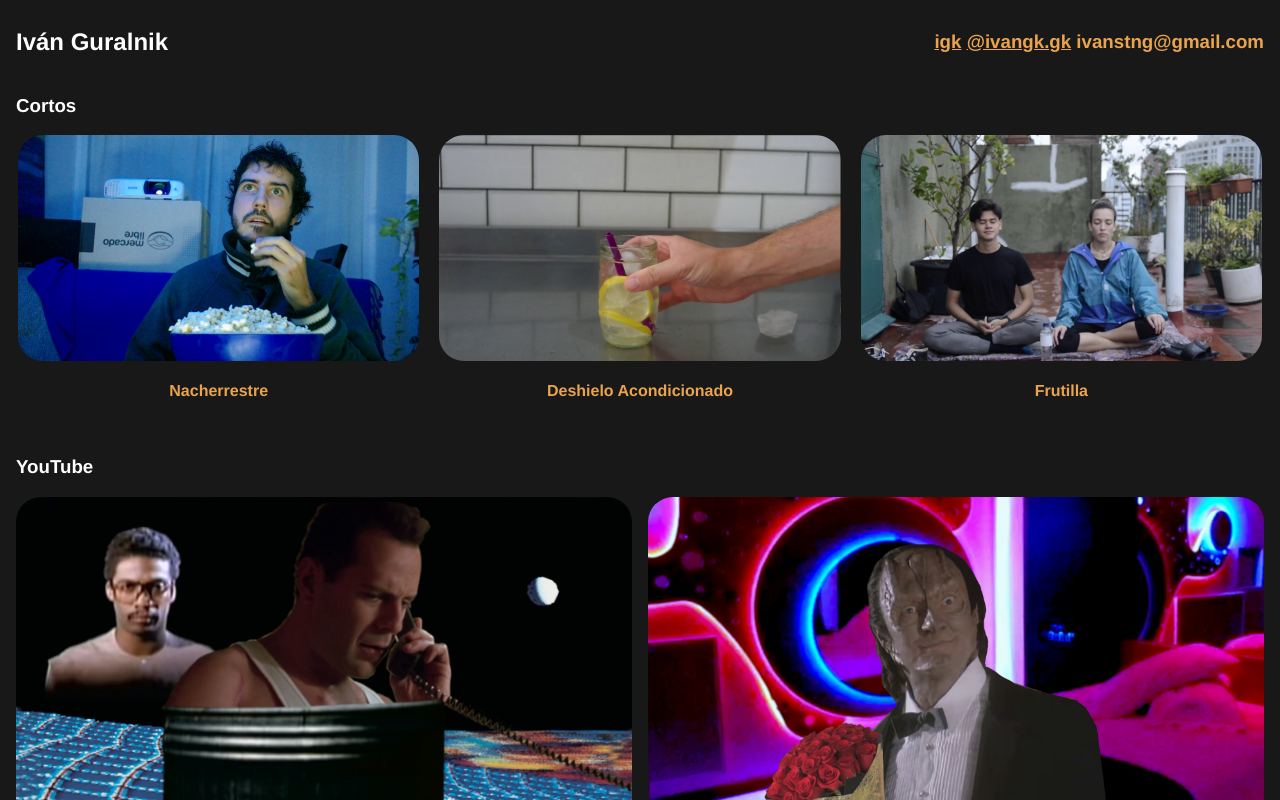
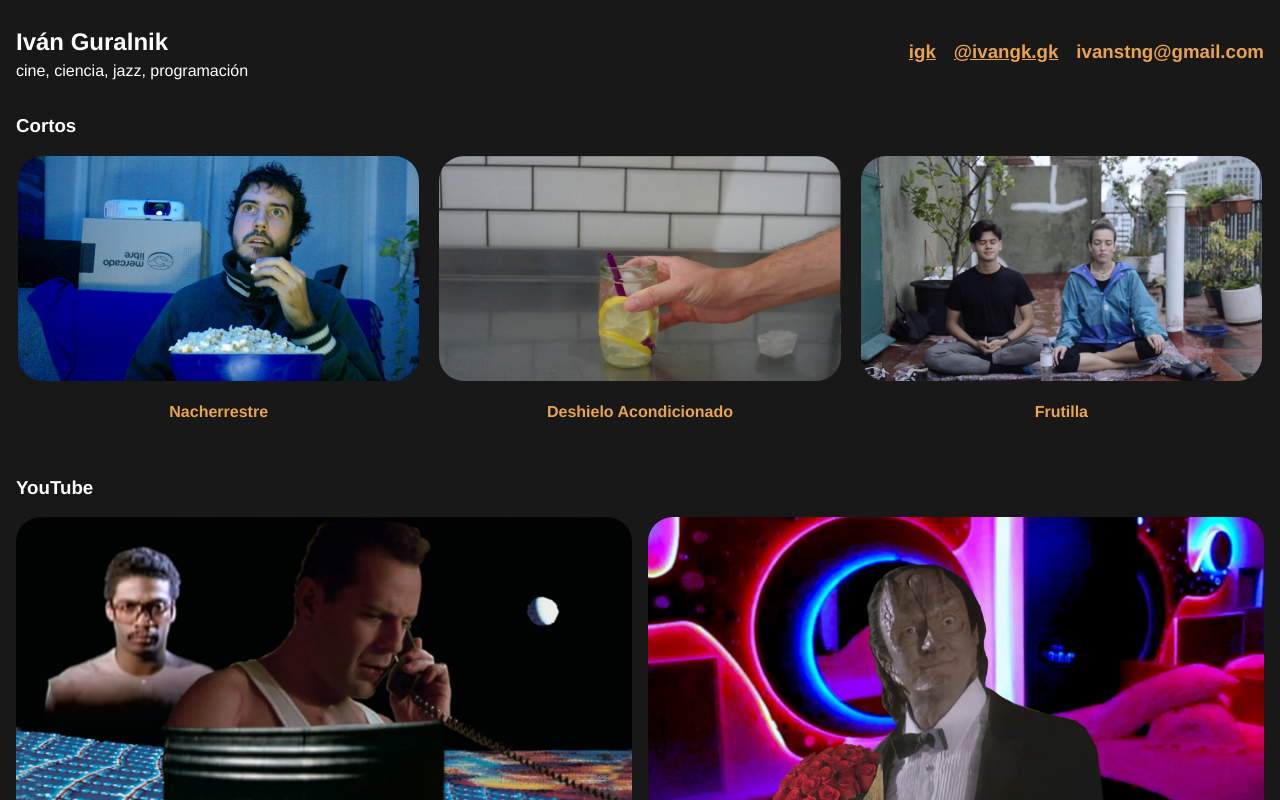
Before and after one commit to istng/portfolio, a Vue app: page / in a window 1280 px wide. Shown: the top 800 px of the page. Built offline with nearby package versions, Linux system fonts and the light colour scheme.

Commit message:
add space between contact links

```diff
--- a/src/components/Header.vue
+++ b/src/components/Header.vue
@@ -1,9 +1,11 @@
 <template>
   <div class="header-container">
-    <h2 class="name-title">Iván Guralnik</h2>
+    <div>
+      <h2 class="name-title">Iván Guralnik</h2>
+      <p class="pompadur"> cine, ciencia, jazz, programación </p>
+    </div>
     <h3 class="contact">
-      <a class="contact-link" href="https://www.youtube.com/channel/UC0paZQh-P3ruttlq26UmNig" target=”_blank”>igk</a> <a class="contact-link" href="https://www.instagram.com/ivangk.gk/" target=”_blank”>@ivangk.gk</a>
-      ivanstng@gmail.com
+      <a class="contact-link" href="https://www.youtube.com/channel/UC0paZQh-P3ruttlq26UmNig" target=”_blank”>igk</a> <a class="contact-link" href="https://www.instagram.com/ivangk.gk/" target=”_blank”>@ivangk.gk</a> ivanstng@gmail.com
     </h3>
   </div>
 </template>
@@ -26,9 +28,14 @@ export default defineComponent({
 .name-title {
   color: white;
   text-align: left;
+  margin-bottom: 0;
+}
+.pompadur {
+  margin-top: 0.4rem;
 }
 .contact {
   color: #e9a44d;
+  word-spacing: 0.8rem;
   text-align: right;
 }
 .contact-link {
```
